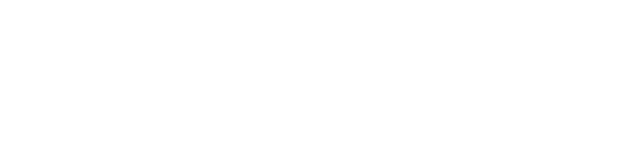
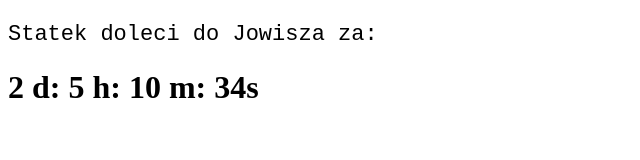
Before and after one commit to Rudimusprime/EleventhLessonJS, a plain HTML site: page SecondExample/index.html in a window 1280 px wide. Shown: the whole page, without its empty margins (0-640 px from the left). Drawn offline with Linux system fonts and the light colour scheme.

Commit message:
Timer is done

```diff
--- a/SecondExample/index.html
+++ b/SecondExample/index.html
@@ -9,6 +9,13 @@
     <title>Eleventh lesson - second example</title>
 </head>
 <body>
+<p>Statek doleci do Jowisza za:</p>
+<h1>
+    <span class="d">.</span> d:
+    <span class="h">.</span> h:
+    <span class="m">.</span> m:
+    <span class="s">.</span>s
+</h1>
 <script src="scripts/main.js"></script>
 </body>
 </html>
--- a/SecondExample/scripts/main.js
+++ b/SecondExample/scripts/main.js
@@ -0,0 +1,20 @@
+const endTime = new Date('2021-09-29 22:35:00').getTime();
+const spanD = document.querySelector('span.d');
+const spanH = document.querySelector('span.h');
+const spanM = document.querySelector('span.m');
+const spanS = document.querySelector('span.s');
+setInterval(() => {
+    const nowTime = new Date().getTime();
+    // const time = Math.floor((endTime - nowTime)/1000);
+    // const time = endTime - nowTime;
+    const days = Math.floor((endTime / (1000 * 60 * 60 * 24)) - (nowTime / (1000 * 60 * 60 * 24)));
+    const hours = Math.floor((endTime / (1000 * 60 * 60)) - (nowTime / (1000 * 60 * 60)))%24;
+    const minutes = Math.floor((endTime / (1000 * 60)) - (nowTime / (1000 * 60 )))%60;
+    const seconds = Math.floor((endTime / (1000)) - (nowTime / (1000)))%60;
+
+    spanD.textContent = days;
+    spanH.textContent = hours;
+    spanM.textContent = minutes;
+    spanS.textContent = seconds;
+
+}, 1000)
--- a/SecondExample/styles/style.css
+++ b/SecondExample/styles/style.css
@@ -0,0 +1,5 @@
+
+p{
+    font-family: monospace;
+    font-size: 22px;
+}
```
